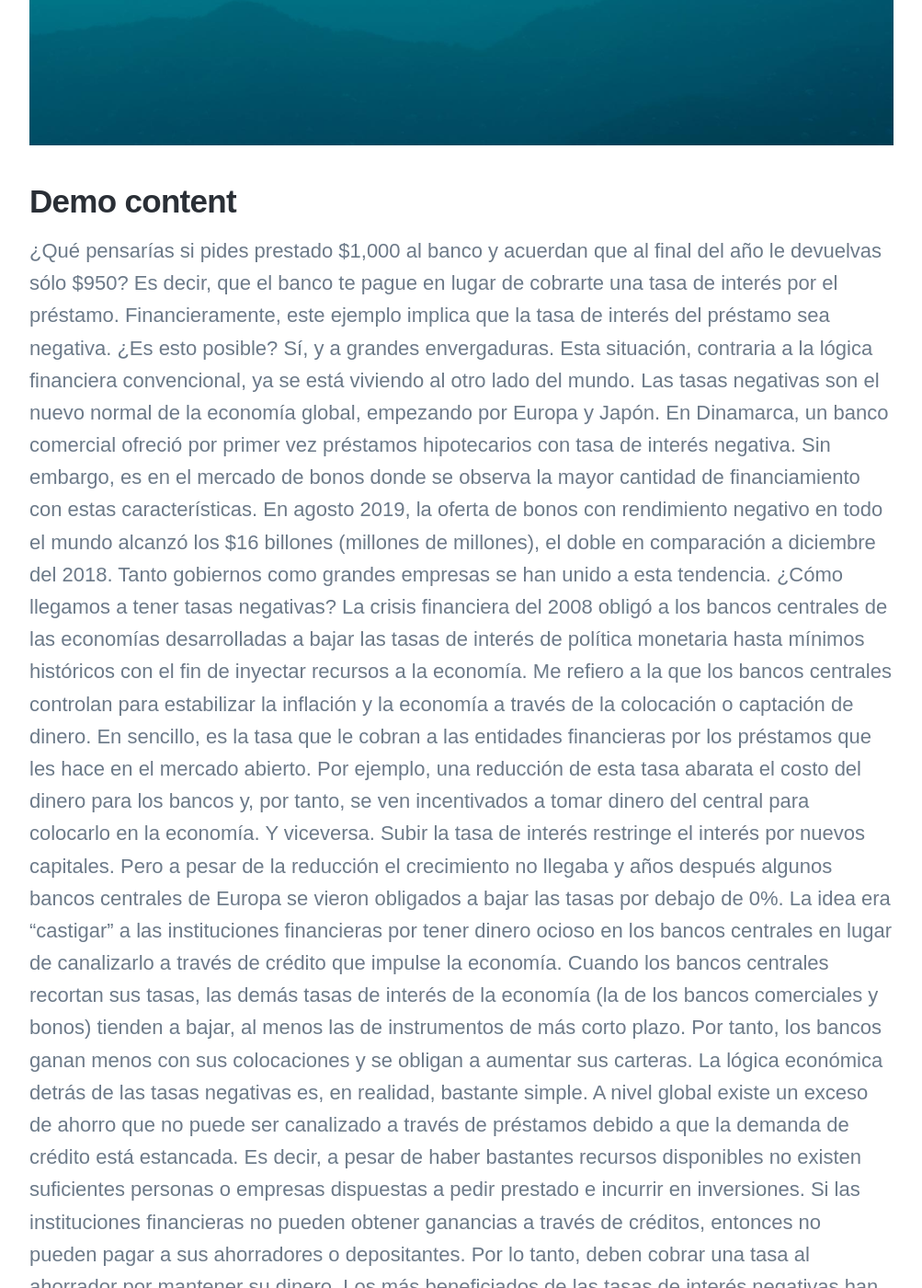
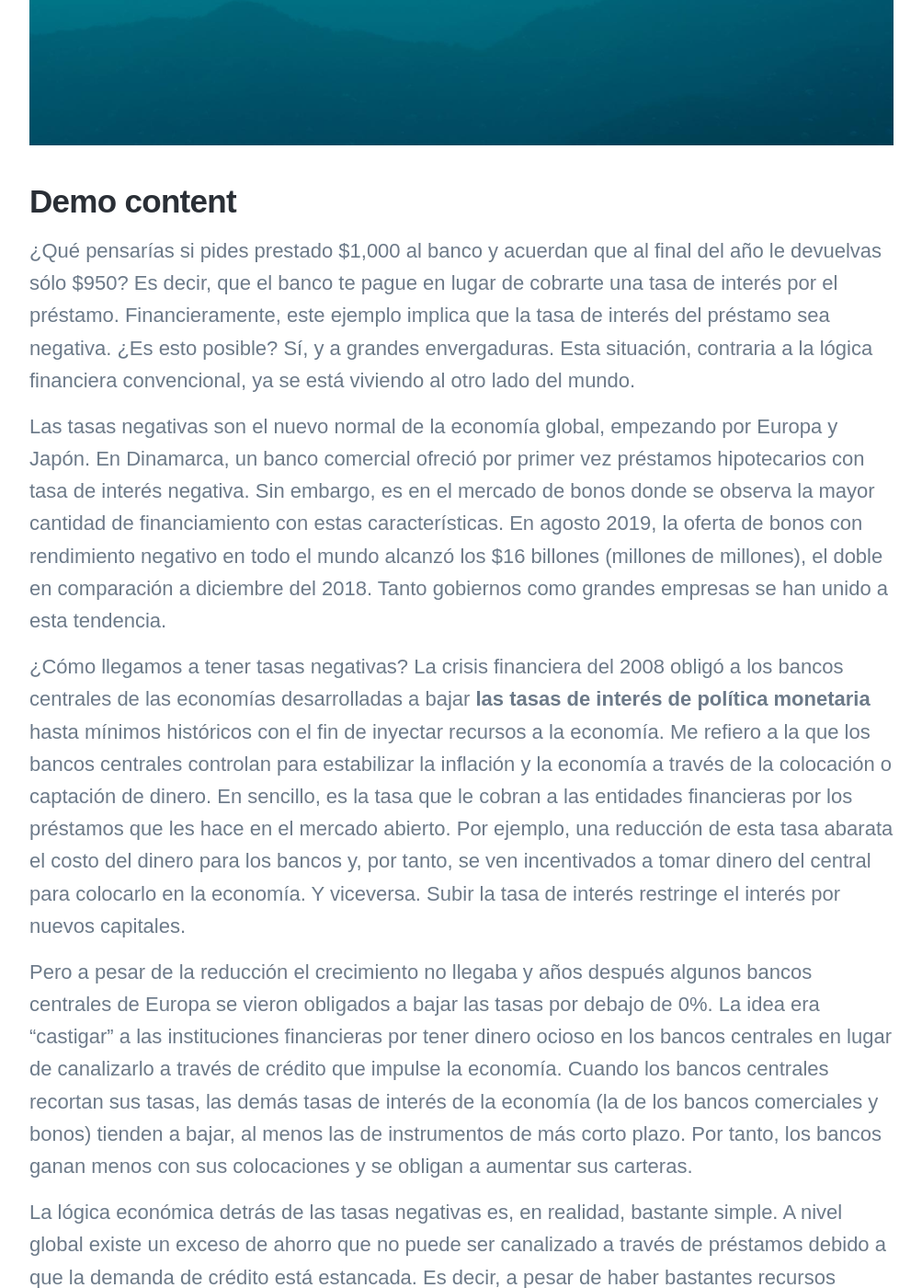
Before and after one commit to EnexFG/EnexFG.github.io, a Jekyll site: the page built from _posts/2019-11-05-post-tasas-negativas.md, in a window 1280 px wide and 1400 px high, scrolled down 973 px. Shown: the whole window at 92% size, without its empty margins (138-1141 px from the left). Built offline with Jekyll 4.4.1, drawn with Linux system fonts in a browser that asks for light colours; nearby versions of some CDN libraries; some web fonts are replaced; some of the changed text lies outside the part shown.

Commit message:
Update 2019-11-05-post-tasas-negativas.md

```diff
--- a/_posts/2019-11-05-post-tasas-negativas.md
+++ b/_posts/2019-11-05-post-tasas-negativas.md
@@ -10,14 +10,23 @@ featured_image: '/images/demo/negative_interest_rate_cartoon.png'
 ## Demo content
 
 ¿Qué pensarías si pides prestado $1,000 al banco y acuerdan que al final del año le devuelvas sólo $950? Es decir, que el banco te pague en lugar de cobrarte una tasa de interés por el préstamo. Financieramente, este ejemplo implica que la tasa de interés del préstamo sea negativa. ¿Es esto posible? Sí, y a grandes envergaduras. Esta situación, contraria a la lógica financiera convencional, ya se está viviendo al otro lado del mundo.
+
 Las tasas negativas son el nuevo normal de la economía global, empezando por Europa y Japón. En Dinamarca, un banco comercial ofreció por primer vez préstamos hipotecarios con tasa de interés negativa. Sin embargo, es en el mercado de bonos donde se observa la mayor cantidad de financiamiento con estas características. En agosto 2019, la oferta de bonos con rendimiento negativo en todo el mundo alcanzó los $16 billones (millones de millones), el doble en comparación a diciembre del 2018. Tanto gobiernos como grandes empresas se han unido a esta tendencia.
-¿Cómo llegamos a tener tasas negativas? La crisis financiera del 2008 obligó a los bancos centrales de las economías desarrolladas a bajar las tasas de interés de política monetaria hasta mínimos históricos con el fin de inyectar recursos a la economía. Me refiero a la que los bancos centrales controlan para estabilizar la inflación y la economía a través de la colocación o captación de dinero. En sencillo, es la tasa que le cobran a las entidades financieras por los préstamos que les hace en el mercado abierto. Por ejemplo, una reducción de esta tasa abarata el costo del dinero para los bancos y, por tanto, se ven incentivados a tomar dinero del central para colocarlo en la economía.  Y viceversa. Subir la tasa de interés restringe el interés por nuevos capitales.
+
+¿Cómo llegamos a tener tasas negativas? La crisis financiera del 2008 obligó a los bancos centrales de las economías desarrolladas a bajar **las tasas de interés de política monetaria** hasta mínimos históricos con el fin de inyectar recursos a la economía. Me refiero a la que los bancos centrales controlan para estabilizar la inflación y la economía a través de la colocación o captación de dinero. En sencillo, es la tasa que le cobran a las entidades financieras por los préstamos que les hace en el mercado abierto. Por ejemplo, una reducción de esta tasa abarata el costo del dinero para los bancos y, por tanto, se ven incentivados a tomar dinero del central para colocarlo en la economía.  Y viceversa. Subir la tasa de interés restringe el interés por nuevos capitales.
+
 Pero a pesar de la reducción el crecimiento no llegaba y años después algunos bancos centrales de Europa se vieron obligados a bajar las tasas por debajo de 0%. La idea era “castigar” a las instituciones financieras por tener dinero ocioso en los bancos centrales en lugar de canalizarlo a través de crédito que impulse la economía. Cuando los bancos centrales recortan sus tasas, las demás tasas de interés de la economía (la de los bancos comerciales y bonos) tienden a bajar, al menos las de instrumentos de más corto plazo. Por tanto, los bancos ganan menos con sus colocaciones y se obligan a aumentar sus carteras.
+
 La lógica económica detrás de las tasas negativas es, en realidad, bastante simple. A nivel global existe un exceso de ahorro que no puede ser canalizado a través de préstamos debido a que la demanda de crédito está estancada. Es decir, a pesar de haber bastantes recursos disponibles no existen suficientes personas o empresas dispuestas a pedir prestado e incurrir en inversiones. Si las instituciones financieras no pueden obtener ganancias a través de créditos, entonces no pueden pagar a sus ahorradores o depositantes. Por lo tanto, deben cobrar una tasa al ahorrador por mantener su dinero.
+
 Los más beneficiados de las tasas de interés negativas han sido los Gobiernos. La deuda en bonos con rendimiento negativo representa alrededor del 25% de la deuda soberana a nivel mundial. Alemania es uno de los países cuyos bonos soberanos ofrecen una tasa de rendimiento negativa a cualquiera de los plazos de vencimiento.
+
 Pero ¿por qué alguien quisiera poner su dinero en bonos que pagan menos que lo invertido? Los bonos soberanos de países desarrollados son considerados los activos más seguros del mercado. En un ambiente de incertidumbre global como el que se vive actualmente, los inversionistas están dispuestos a pagar por tener su dinero seguro. Además, los inversionistas se las han ingeniado para obtener ganancias a partir de los rendimientos negativos, a través de movimientos en el mercado cambiario, por ejemplo.
+
 Mientras tanto en este lado del mundo, la Reserva Federal de Estados Unidos (Fed), el principal Banco Central a nivel mundial, ha empezado a recortar su tasa de política monetaria que aún permanece en territorio positivo. De hecho, el presidente de Estados Unidos, Donald Trump, ha sugerido varias veces a la Fed que debería bajar la tasa por debajo de 0% para impulsar la economía.
+
 Por otro lado, Ecuador se mantiene alejado del mundo de las tasas negativas. Las tasas locales se mantienen elevadas en comparación a otros países. Los bonos soberanos no se quedan atrás. Pese a que la tasa de los bonos comparables de otros países se disminuye, nuestro riesgo país se mantiene elevado, complicando cada vez más nuestras condiciones de financiamiento. Todo esto pese a la estabilidad que brinda el estar dolarizados.
+
 En fin, las tasas negativas implican una coyuntura de financiamiento favorable para aquellas economías que hacen política económica responsable. En este mismo sentido, esto implica un deterioro en las condiciones financieras para los países que históricamente no han mostrado disciplina fiscal, como el caso del Ecuador. Por eso es indispensable poner en orden la casa y empezar a mostrar al mundo con hechos concretos que la visión está cambiando.
 
 **Obviously,** we’ve styled up *all the basic* text formatting options [available in markdown](https://github.com/adam-p/markdown-here/wiki/Markdown-Cheatsheet).
```
